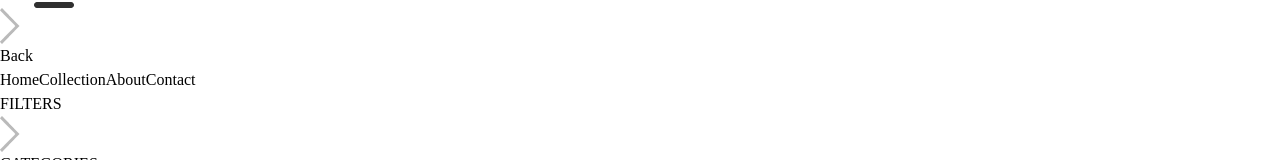
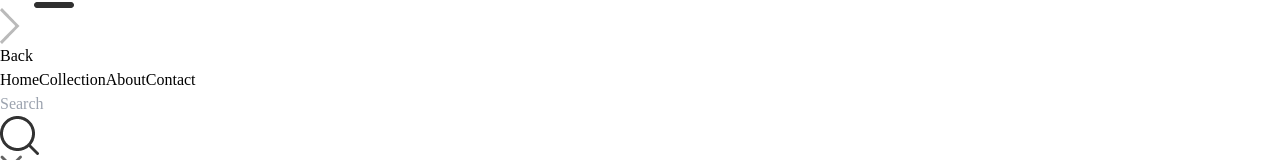
Before and after one commit to omprakash8788/CarDekho, a React (Vite) app in the folder frontend/: page /collection in a window 1280 px wide. Both pictures are taken after a click on the picture 19 px from the left and 1143 px from the top of the page. Shown: the part 1383-1543 px from the top of the page. Built offline with nearby package versions, Linux system fonts and the light colour scheme.

Commit message:
search api integration

```diff
--- a/frontend/src/App.jsx
+++ b/frontend/src/App.jsx
@@ -11,11 +11,13 @@
 import Orders from './pages/Orders'
 import Navbar from './components/Navbar'
 import CarRotate from './components/CarRotate'
+import Search from './components/Search'
 
 const App = () => {
   return (
     <div className='px-4 sm:px-[5vw] md:px-[7vw] lg:px-[9vw]'>
       <Navbar/>
+      <Search/>
       <Routes>
         <Route path='/' element={<Home/>}/>
         {/* <Route path='/carroate' element={}/> */}
--- a/frontend/src/components/Navbar.jsx
+++ b/frontend/src/components/Navbar.jsx
@@ -1,9 +1,12 @@
-import React, { useState } from "react";
+import React, { useContext, useState } from "react";
 import { assets } from "../assets/assets";
 import { Link, NavLink } from "react-router-dom";
+import { ShopContext } from "../context/ShopContext";
 
 const Navbar = () => {
   const [visible, setVisible] = useState(false);
+  const {setShowSearch}=useContext(ShopContext);
+
 
   return (
     <div className="flex items-center justify-between py-5 font-medium">
@@ -39,12 +42,14 @@
       {/* Create Search section and dropdown menu */}
       <div className="flex items-center gap-6">
         <img
+           onClick={()=>setShowSearch(true)}
           className="w-5 cursor-pointer"
           src={assets.search_icon}
           alt="search icon"
         />
         <div className="group relative">
           <img
+
             className="w-5 cursor-pointer"
             src={assets.profile_icon}
             alt="user profile icon"
--- /dev/null
+++ b/frontend/src/components/Search.jsx
@@ -0,0 +1,44 @@
+import React, { useContext, useEffect, useState } from "react";
+import { ShopContext } from "../context/ShopContext";
+import { assets } from "../assets/assets";
+import { useLocation } from "react-router-dom";
+
+const Search = () => {
+  const { search, setSearch, showSearch, setShowSearch } =
+    useContext(ShopContext);
+
+   const [visible, setVisible]=useState(false);
+
+    const location=useLocation();
+
+
+    useEffect(()=>{
+        // console.log(location.pathname);
+        if(location.pathname.includes('collection')){
+
+            setVisible(true)
+        }
+        else{
+            setVisible(false)
+        }
+
+    },[location])
+
+  return showSearch && visible ? (
+    <div className="border-t border-b bg-gray-50 text-center">
+      <div className="inline-flex items-center justify-center border border-gray-400 px-5 py-2 my-5 mx-3 rounded-full w-3/4 sm:w-1/2">
+        <input
+          value={search}
+          onChange={(e) => setSearch(e.target.value)}
+          type="text"
+          className="flex-1 outline-none bg-inherit text-sm"
+          placeholder="Search"
+        />
+        <img className="w-4" src={assets.search_icon} alt="" />
+      </div>
+      <img onClick={()=>setShowSearch(false)} className="inline w-3 cursor-pointer" src={assets.cross_icon} alt="" />
+    </div>
+  ) : null;
+};
+
+export default Search;
--- a/frontend/src/context/ShopContext.jsx
+++ b/frontend/src/context/ShopContext.jsx
@@ -1,4 +1,4 @@
-import { createContext } from "react";
+import { createContext, useState } from "react";
 import { products } from "../assets/assets";
 
 export const ShopContext=createContext();
@@ -6,11 +6,19 @@
 const ShopContextProvider=(props)=>{
     const currency= '$'
     const delivery_fee=100;
+    // search
+    const [search, setSearch]=useState("");
+    const [showSearch, setShowSearch]=useState(false);
+
 
     const value ={
         products,
         currency,
-        delivery_fee
+        delivery_fee,
+        search,
+        setSearch,
+        showSearch,
+        setShowSearch
     }
 
     return(
--- a/frontend/src/pages/Collection.jsx
+++ b/frontend/src/pages/Collection.jsx
@@ -5,7 +5,10 @@
 import ProductItem from '../components/ProductItem';
 
 const Collection = () => {
-  const {products}=useContext(ShopContext)
+  const {products, search, showSearch}=useContext(ShopContext);
+  console.log(search, showSearch);
+
+
   // console.log(products);
   const [showFilter, setShowFilter]=useState(false);
   const [filterProducts, setFilterProducts]=useState([]);
@@ -33,6 +36,13 @@
 
   const applyFilter=()=>{
     let productsCopy=products.slice();
+
+    if(showSearch && search){
+      // console.log("line 39");
+
+      productsCopy=productsCopy.filter(item=>item.model.toLowerCase().includes(search.toLowerCase()))
+
+    }
     if(category.length>0){
       productsCopy=productsCopy.filter((item)=>category.includes(item.category))
     };
@@ -42,7 +52,7 @@
   useEffect(()=>{
     applyFilter();
 
-  },[category, subCategory])
+  },[category, subCategory, search, showSearch])
 
   useEffect(()=>{
     setFilterProducts(products)
@@ -123,7 +133,9 @@
         <div className='grid grid-cols-2 md:grid-cols-3 lg:grid-cols-4 gap-4 gap-y-6'>
           {
             filterProducts.map((item, index)=>(
-              <ProductItem key={index} id={item._id} name={item.name} price={item.price} image={item.image}/>
+              // <ProductItem key={index} id={item._id} name={item.name} price={item.price} image={item.image}/>
+              <ProductItem key={index} id={item._id} model={item.model} image={item.image} price={item.price}/>
+
             ))
           }
 
```
